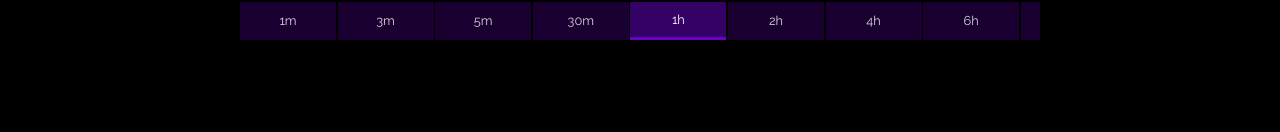
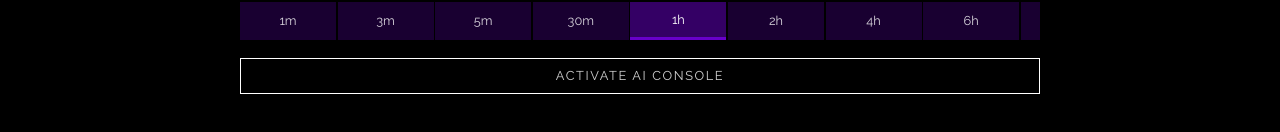
Before and after one commit to lawrencedarcy/cryptoscope, a React (Create React App) app in the folder client/: page / in a window 1280 px wide. Shown: the part 168-300 px from the top of the page. Built offline with nearby package versions, Linux system fonts and the light colour scheme; no server answers.

Commit message:
add AI console switch

```diff
--- /dev/null
+++ b/client/src/AIconsole/AIconsole.css
@@ -0,0 +1,44 @@
+.console-outer {
+
+  width: 100%;
+  max-width: 800px;
+  height: 400px;
+  background-image: linear-gradient(to top, #00fff21e , black);
+
+}
+
+.console-switch {
+  border: .5px solid white;
+  background-color: black;
+  padding: .6rem .6rem;
+  color: rgba(255, 255, 255, 0.815);
+  margin-right: .4rem;
+  cursor: pointer;
+  outline: none;
+  text-transform: uppercase;
+  font-family: 'Raleway', sans-serif;
+  font-size: .8rem;
+  letter-spacing: .1rem;
+  min-width: 85px;
+  margin-top: 1rem;
+  width: 100%;
+}
+
+.cyber-button:hover {
+  animation: background-change .3s .3s forwards;
+
+
+}
+
+
+  @keyframes background-change {
+
+      0% {
+          background: rgb(142, 153, 153);
+      }
+      100% {
+          background: rgba(255, 255, 255, 0.822);
+          color: black;
+          font-weight: bold;
+      }
+  }
--- /dev/null
+++ b/client/src/AIconsole/AIconsole.js
@@ -0,0 +1,19 @@
+import React, {useState} from 'react';
+import './AIconsole.css';
+
+
+
+function AIconsole(props) {
+
+const [consoleSwitch, setConsoleSwitch] = useState(false);
+
+
+  return (
+    <div className={consoleSwitch && 'console-outer'}>
+
+  <button className='console-switch cyber-button' onClick={() => setConsoleSwitch(!consoleSwitch)} > {consoleSwitch ? 'DISABLE AI CONSOLE' : 'ACTIVATE AI CONSOLE' }</button>
+    </div>
+  );
+}
+
+export default AIconsole;
--- a/client/src/App.css
+++ b/client/src/App.css
@@ -1,5 +1,6 @@
 .App {
   text-align: center;
+  height: 130%;
 }
 
 .chart-wrapper {
@@ -7,5 +8,4 @@ width: 80%;
   margin: 0em auto;
   border: 0px solid white;
   max-width: 800px;
-
 }
--- a/client/src/App.js
+++ b/client/src/App.js
@@ -5,6 +5,7 @@ import './App.css';
 import CandleChart from './CandleChart/CandleChart';
 import ButtonBar from './ButtonBar/ButtonBar';
 import Intervals from './Intervals/Intervals';
+import AIconsole from './AIconsole/AIconsole';
 
 
 function App() {
@@ -103,6 +104,7 @@ const getAllSymbolData = () => {
       </div>
       <div className='chart-wrapper'>
       <Intervals intervalChangeHandler={intervalChangeHandler} interval={interval}/>
+      <AIconsole />
       </div>
 
     </div>
--- a/client/src/Intervals/Intervals.css
+++ b/client/src/Intervals/Intervals.css
@@ -5,6 +5,7 @@
   overflow: auto;
   max-width: 800px;
   margin-top: .1rem;
+  margin-bottom: 0rem;
 }
 
 .intervals::-webkit-scrollbar {
```
